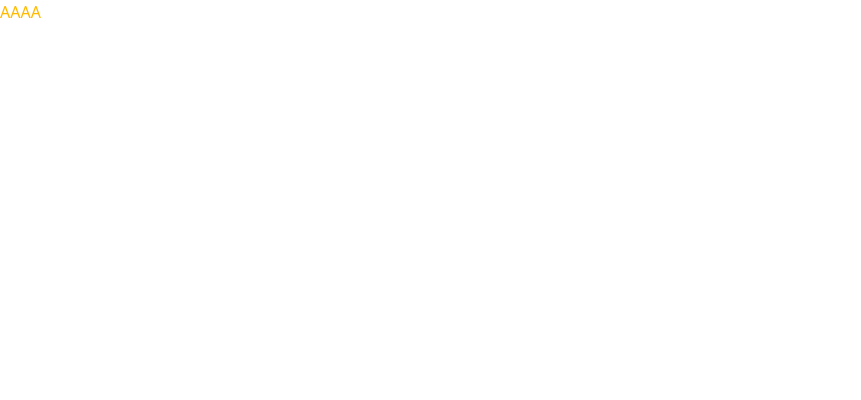
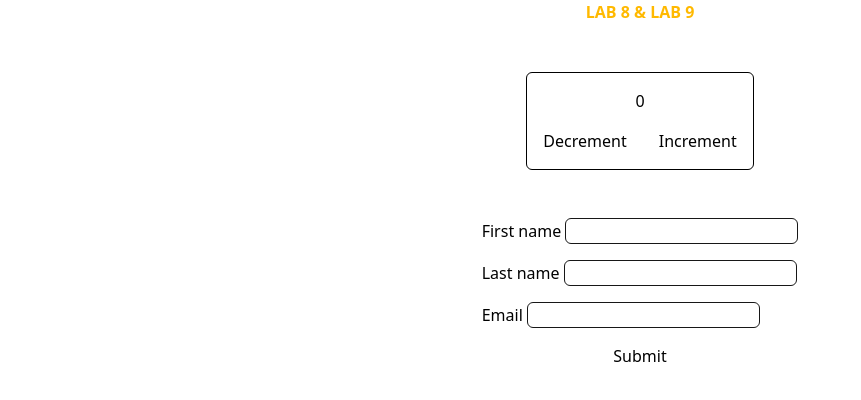
Before and after one commit to 22aryja/fullstack-frontend, a React (Vite) app: page / in a window 1280 px wide. Shown: the top 400 px of the page, without its empty margins (0-861 px from the left). Built offline with nearby package versions, Linux system fonts and the light colour scheme.

Commit message:
feat: lab 8 and lab 9

```diff
--- a/package.json
+++ b/package.json
@@ -11,6 +11,7 @@
   },
   "dependencies": {
     "@tailwindcss/vite": "^4.1.16",
+    "axios": "^1.13.1",
     "react": "^19.1.1",
     "react-dom": "^19.1.1",
     "tailwindcss": "^4.1.16"
--- a/src/App.tsx
+++ b/src/App.tsx
@@ -1,9 +1,20 @@
-import { useState } from 'react';
+import Counter from './components/Counter';
+import Form from './components/Form';
 
 function App() {
-    const [count, setCount] = useState(0);
-
-    return <div className="text-amber-400">AAAA</div>;
+    return (
+        <main className="w-screen h-screen">
+            <div className="w-full flex flex-col items-center">
+                <h1 className="text-amber-400 text-center font-semibold">
+                    LAB 8 & LAB 9
+                </h1>
+                <div>
+                    <Counter />
+                    <Form />
+                </div>
+            </div>
+        </main>
+    );
 }
 
 export default App;
--- /dev/null
+++ b/src/components/Counter.tsx
@@ -0,0 +1,27 @@
+import { useState } from 'react';
+
+const Counter = () => {
+    const [count, setCount] = useState<number>(0);
+
+    const increment = () => {
+        setCount((prev: number) => prev + 1);
+    };
+
+    const decrement = () => {
+        setCount((prev: number) => prev - 1);
+    };
+
+    return (
+        <section className="w-full flex justify-center mt-12">
+            <div className="flex flex-col gap-4 items-center p-4 border border-solid rounded-md">
+                <div>{count}</div>
+                <div className="flex gap-8">
+                    <button onClick={decrement}>Decrement</button>
+                    <button onClick={increment}>Increment</button>
+                </div>
+            </div>
+        </section>
+    );
+};
+
+export default Counter;
--- /dev/null
+++ b/src/components/Form.tsx
@@ -0,0 +1,59 @@
+import { useState, type ChangeEvent, type FormEvent } from 'react';
+
+const Form = () => {
+    const [user, setUser] = useState({
+        firstName: '',
+        lastName: '',
+        email: '',
+    });
+
+    const handleChange = (event: ChangeEvent<HTMLInputElement>) => {
+        setUser({ ...user, [event.target.name]: event.target.value });
+    };
+
+    const handleSubmit = (event: FormEvent<HTMLFormElement>) => {
+        event.preventDefault();
+        window.alert(`Hello, ${user.firstName} ${user.lastName}`);
+        event.preventDefault();
+    };
+
+    return (
+        <div className="w-full flex justify-center mt-12">
+            <form onSubmit={handleSubmit} className="grid grid-cols-1 gap-4">
+                <div>
+                    <label>First name </label>
+                    <input
+                        type="text"
+                        name="firstName"
+                        className="outline-none border border-solid border-neutral-900 rounded-md"
+                        onChange={handleChange}
+                        value={user.firstName}
+                    />
+                </div>
+                <div>
+                    <label>Last name </label>
+                    <input
+                        type="text"
+                        name="lastName"
+                        className="outline-none border border-solid border-neutral-900 rounded-md"
+                        onChange={handleChange}
+                        value={user.lastName}
+                    />
+                </div>
+                <div>
+                    <label>Email </label>
+                    <input
+                        type="email"
+                        name="email"
+                        className="outline-none border border-solid border-neutral-900 rounded-md"
+                        onChange={handleChange}
+                        value={user.email}
+                    />
+                </div>
+                <button type="submit">Submit</button>
+            </form>
+        </div>
+    );
+};
+
+export default Form;
```
Also changed, not shown: src/service/axiosInstance.ts (added), 1 other file (tests, documents, lock files or other folders).
